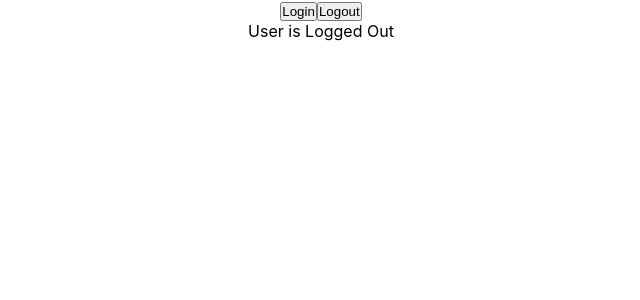
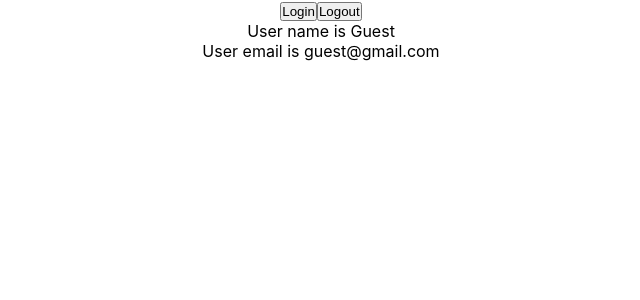
Before and after one commit to Aswassaw/belajar-react-typescript, a React (Create React App) app: page / in a window 1280 px wide. Shown: the top 300 px of the page, without its empty margins (319-959 px from the left). Built offline with nearby package versions, Linux system fonts and the light colour scheme.

Commit message:
useState future value. Cara mengatasi error yang kerap kali terjadi karena nilai useState null. Bisa karena fetching api dan/atau lainnya

```diff
--- a/src/App.tsx
+++ b/src/App.tsx
@@ -1,12 +1,12 @@
 import "./App.css";
 // import Props from "./components/props";
-import { LoggedIn } from "./components/useState/LoggedIn";
+import UseState from "./components/useState";
 
 function App() {
   return (
     <div className='App'>
       {/* <Props /> */}
-      <LoggedIn />
+      <UseState />
     </div>
   );
 }
--- /dev/null
+++ b/src/components/useState/User.tsx
@@ -0,0 +1,33 @@
+import { useState } from "react";
+
+interface AuthUser {
+  data: {
+    name: string;
+    email: string;
+  };
+}
+
+export const User = () => {
+  const [user, setUser] = useState<null | AuthUser>(null);
+
+  const handleLogin = () => {
+    setUser({
+      data: {
+        name: "Andry PA",
+        email: "asw@gmail.com",
+      },
+    });
+  };
+  const handleLogout = () => {
+    setUser(null);
+  };
+
+  return (
+    <div>
+      <button onClick={handleLogin}>Login</button>
+      <button onClick={handleLogout}>Logout</button>
+      <div>User name is {user?.data.name || "Guest"}</div>
+      <div>User email is {user?.data.email || "guest@gmail.com"}</div>
+    </div>
+  );
+};
--- /dev/null
+++ b/src/components/useState/index.tsx
@@ -0,0 +1,13 @@
+// import { LoggedIn } from "./LoggedIn";
+import { User } from "./User";
+
+const UseState = () => {
+  return (
+    <div>
+      {/* <LoggedIn /> */}
+      <User />
+    </div>
+  );
+};
+
+export default UseState;
```
